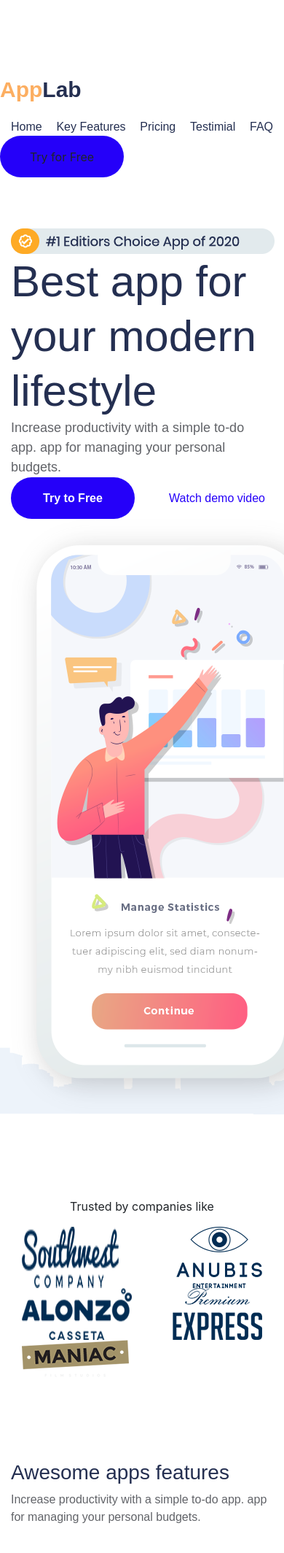
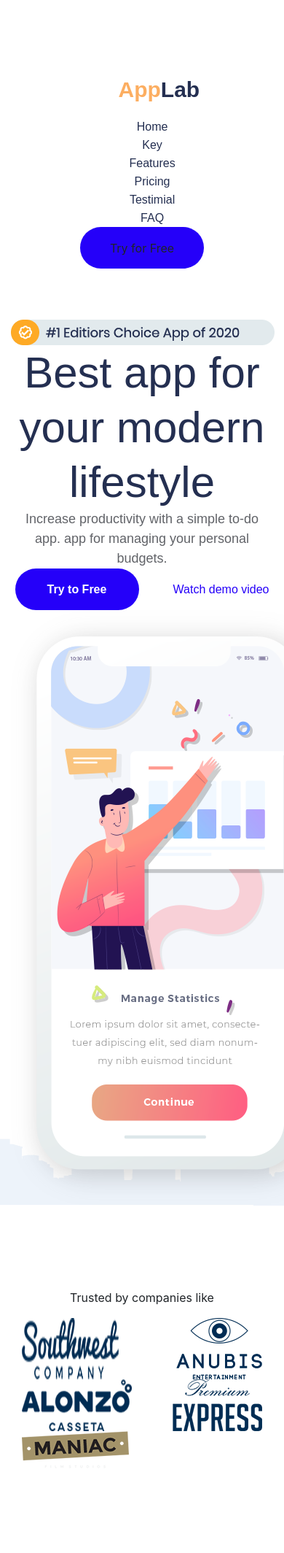
Before and after one commit to skripchak/applab, a PHP site: page / in a window 390 px wide; the page is wider, and only the part inside the window is pictured. Shown: the top 2128 px of that part at 73% size. Run offline with PHP 8.4, Linux system fonts and the light colour scheme; some libraries are stand-ins or nearby versions.

Commit message:
1/3 of site

```diff
--- a/assets/css/main.css
+++ b/assets/css/main.css
@@ -3,7 +3,8 @@
   margin: 0; }
 
 header {
-  padding: 100px 0 70px; }
+  padding: 100px 0 70px;
+  margin: auto; }
   header .row {
     align-items: center; }
     header .row ul, header .row li {
@@ -101,3 +102,11 @@ header {
 
 .apps_features .row .row {
   padding: 31px 0; }
+
+@media (max-width: 991.98px) {
+  * {
+    text-align: center; }
+  .best-app .subtitle {
+    max-width: 100%; }
+  .best-app .link {
+    margin: 0 auto; } }
--- a/index.html
+++ b/index.html
@@ -5,21 +5,22 @@
     <meta name="viewport"
           content="width=device-width, user-scalable=no, initial-scale=1.0, maximum-scale=1.0, minimum-scale=1.0">
     <meta http-equiv="X-UA-Compatible" content="ie=edge">
-    <title>Document</title>
+    <title>Applab</title>
     <link rel="stylesheet" href="node_modules/bootstrap/dist/css/bootstrap.min.css">
     <link rel="stylesheet" href="assets/css/main.css">
+    <link rel="shortcut icon" href="favicon.ico" type="image/x-icon">
 </head>
 <body>
 <header>
     <div class="container">
-        <div class="row">
-            <div class="logo col-md-2 d-flex">
+        <div class="row flex-column flex-lg-row">
+            <div class="logo col-lg-2 d-flex col-2">
                 <p class="orange">App</p>
                 <p>Lab</p>
             </div>
-            <div class="col-md-6 ml-auto">
+            <div class="col-lg-6 ml-lg-auto col-2">
                 <nav class="nav">
-                    <ul class="menu d-flex justify-content-between">
+                    <ul class="menu d-flex justify-content-between flex-column flex-lg-row">
                         <li class="#">
                             <a href="#">Home</a>
                         </li>
@@ -38,14 +39,14 @@
                     </ul>
                 </nav>
             </div>
-            <button class=" btn col-md-2">Try for Free</button>
+            <button class=" btn col-lg-2">Try for Free</button>
         </div>
     </div>
 </header>
 <section class="best-app">
     <div class="container">
         <div class="row d-flex align-items-center">
-            <div class="col-md-7">
+            <div class="col-lg-7">
                 <div class="aside">
                     <img src="images/icon.png" alt="">
                 </div>
@@ -64,7 +65,7 @@
                     <a href="#">Watch demo video</a>
                 </div>
             </div>
-            <div class="col-md-5 ml-auto">
+            <div class="col-lg-5 ml-auto">
                 <img src="images/phone.png" alt="">
             </div>
         </div>
@@ -73,7 +74,7 @@
 <section class="likes">
     <div class="container">
         <p class="col d-flex justify-content-center">Trusted by companies like</p>
-        <div class="images row col-md-10 d-flex justify-content-between ">
+        <div class="images row col-lg-10 d-flex justify-content-between ">
             <img src="images/1.png" alt="">
             <img src="images/2.png" alt="">
             <img src="images/3.png" alt="">
--- a/scss/main.scss
+++ b/scss/main.scss
@@ -14,6 +14,7 @@
 
 header {
   padding: 100px 0 70px;
+  margin: auto;
 
   .row {
     align-items: center;
@@ -138,3 +139,23 @@ header {
     }
   }
 }
+
+
+
+
+
+@media (max-width: 991.98px) {
+  *{
+    text-align: center;
+  }
+
+
+  .best-app {
+    .subtitle{
+      max-width: 100%;
+    }
+    .link{
+      margin: 0 auto;
+    }
+  }
+}
```
Also changed, not shown: favicon.ico (added).
